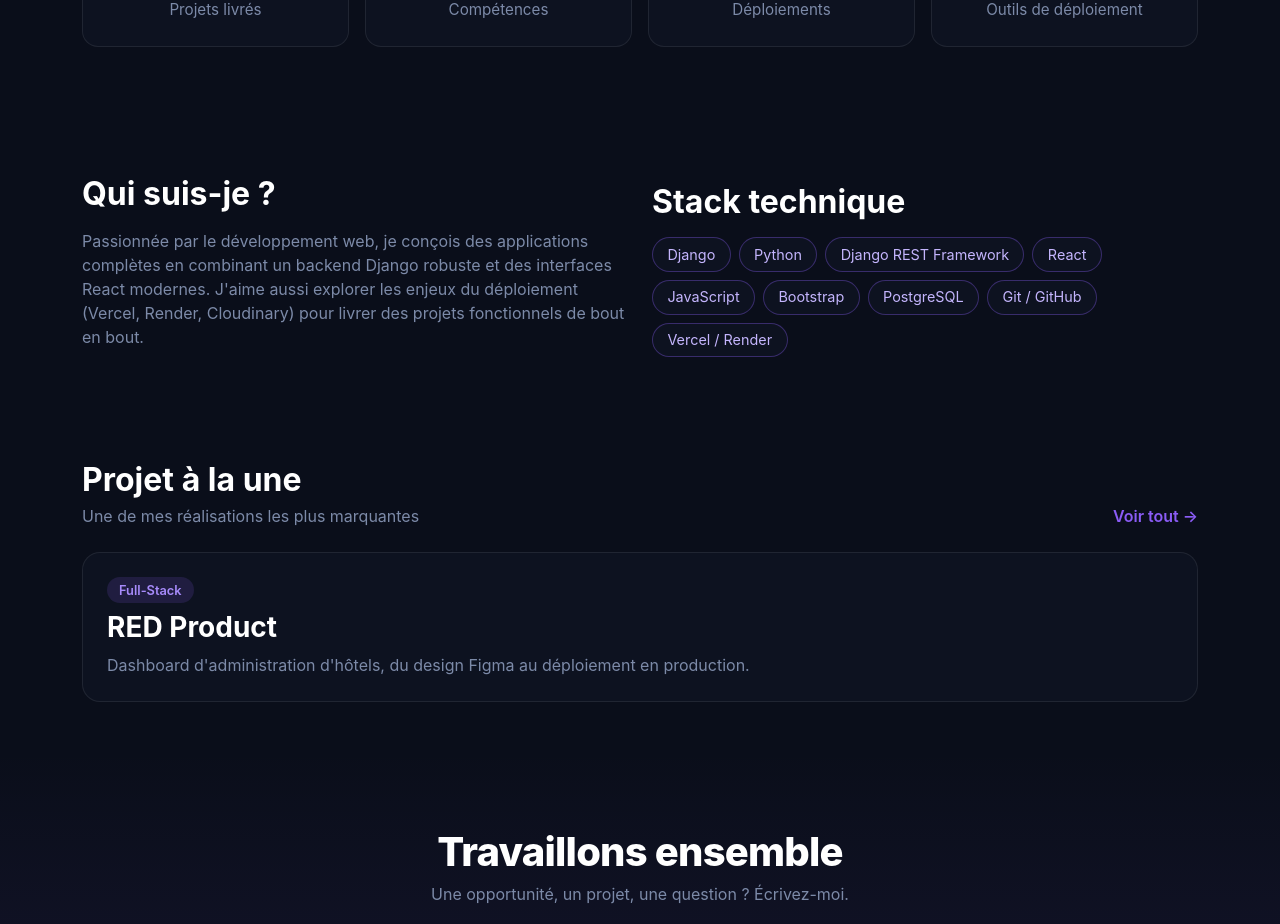
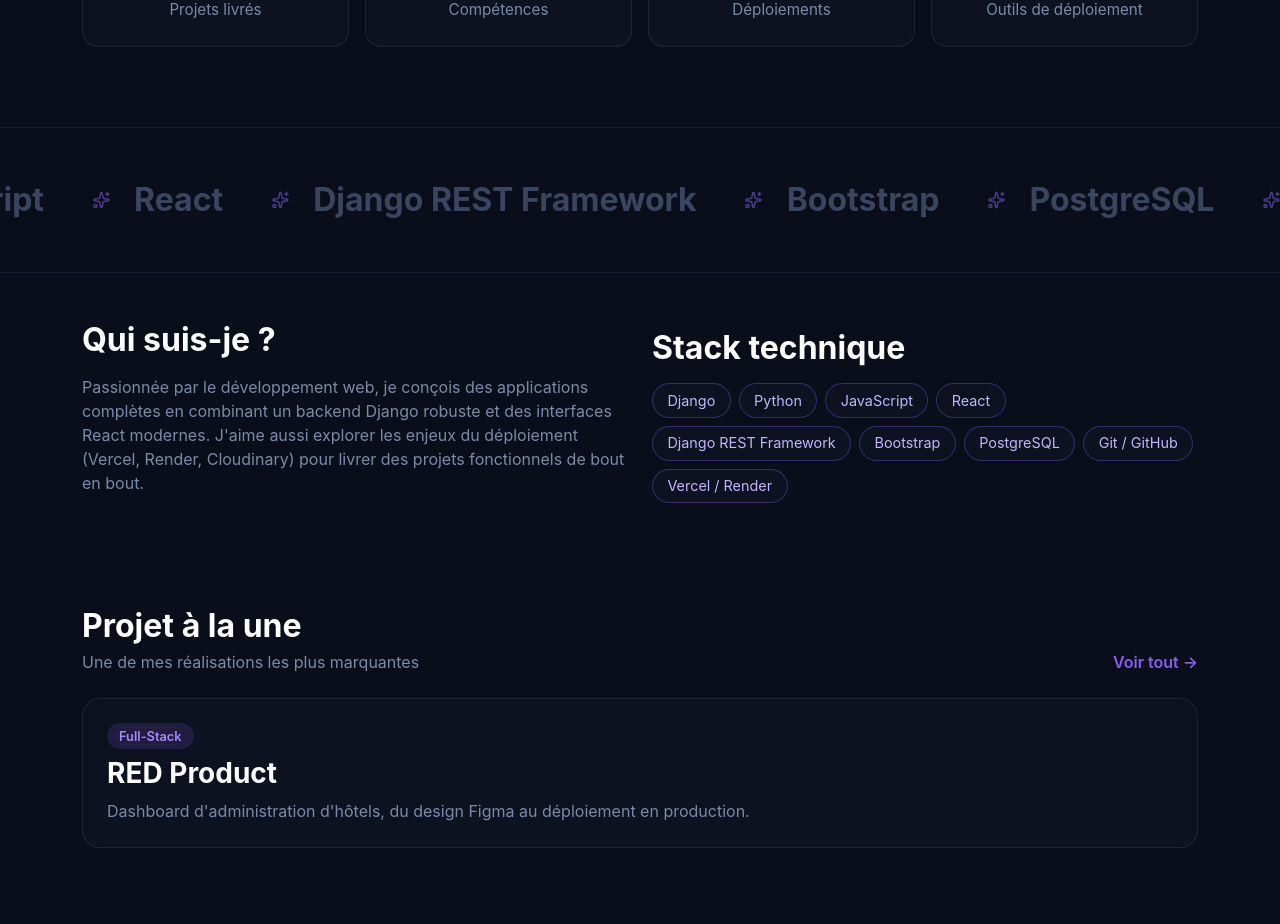
Before and after one commit to priscacoly96-lgtm/portfolio-frontend, a React (Vite) app: page / in a window 1280 px wide. Shown: the part 820-1744 px from the top of the page. Built offline with nearby package versions, Linux system fonts and the light colour scheme.

Commit message:
Accueil : bandeau défilant des technologies

```diff
--- a/src/index.css
+++ b/src/index.css
@@ -161,3 +161,36 @@ body {
   padding: 80px 0;
   background: linear-gradient(180deg, transparent, rgba(139, 92, 246, 0.08));
 }
+.marquee {
+  overflow: hidden;
+  border-top: 1px solid #1a2035;
+  border-bottom: 1px solid #1a2035;
+  padding: 3rem 0;
+}
+
+.marquee-track {
+  display: flex;
+  width: max-content;
+  animation: marquee-scroll 25s linear infinite;
+}
+
+
+.marquee-item {
+  display: flex;
+  align-items: center;
+  gap: 1.5rem;
+  margin-right: 3rem;
+  font-size: 2rem;
+  font-weight: 700;
+  color: #3a4560;
+  white-space: nowrap;
+}
+
+.marquee-icon {
+  color: #4c3a8a;
+}
+
+@keyframes marquee-scroll {
+  from { transform: translateX(0); }
+  to   { transform: translateX(-50%); }
+}
--- a/src/pages/Home.jsx
+++ b/src/pages/Home.jsx
@@ -1,12 +1,20 @@
 import { Link } from "react-router-dom";
-import { ArrowRight, Mail, FolderGit2, Code2, Rocket, Wrench } from "lucide-react";
+import {
+  ArrowRight,
+  Mail,
+  FolderGit2,
+  Code2,
+  Rocket,
+  Wrench,
+  Sparkles,
+} from "lucide-react";
 
 const stack = [
   "Django",
   "Python",
+  "JavaScript",
+  "React",
   "Django REST Framework",
-  "React",
-  "JavaScript",
   "Bootstrap",
   "PostgreSQL",
   "Git / GitHub",
@@ -64,6 +72,18 @@ function Home() {
           </div>
         </div>
       </section>
+
+      {/* Bandeau qui défile */}
+      <div className="marquee">
+        <div className="marquee-track">
+          {[...stack, ...stack].map((tech, i) => (
+            <span className="marquee-item" key={i}>
+              <Sparkles size={18} className="marquee-icon" />
+              {tech}
+            </span>
+          ))}
+        </div>
+      </div>
 
       {/* Présentation */}
       <section className="container py-5">
```
